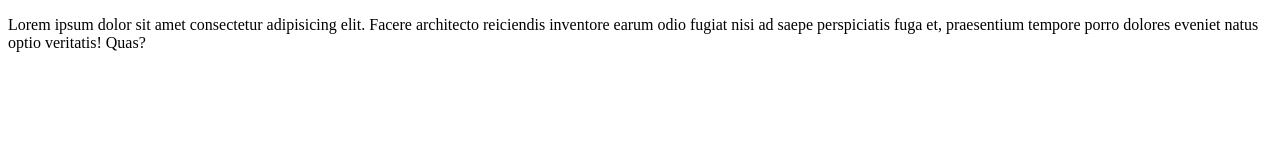
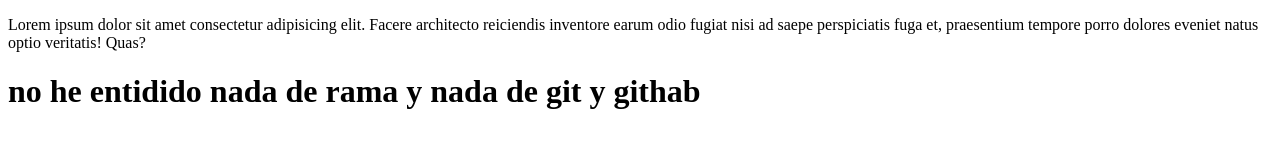
Before and after one commit to marcegames/git-desde-VSC-MARCELO, a plain HTML site: page index.html in a window 1280 px wide. Drawn offline with Linux system fonts and the light colour scheme.

Commit message:
he echo cambio

```diff
--- a/index.html
+++ b/index.html
@@ -8,5 +8,6 @@
 </head>
 <body>
     <p>Lorem ipsum dolor sit amet consectetur adipisicing elit. Facere architecto reiciendis inventore earum odio fugiat nisi ad saepe perspiciatis fuga et, praesentium tempore porro dolores eveniet natus optio veritatis! Quas?</p>
+    <h1>no he entidido nada de rama y nada de git y githab</h1>
 </body>
 </html>
```
